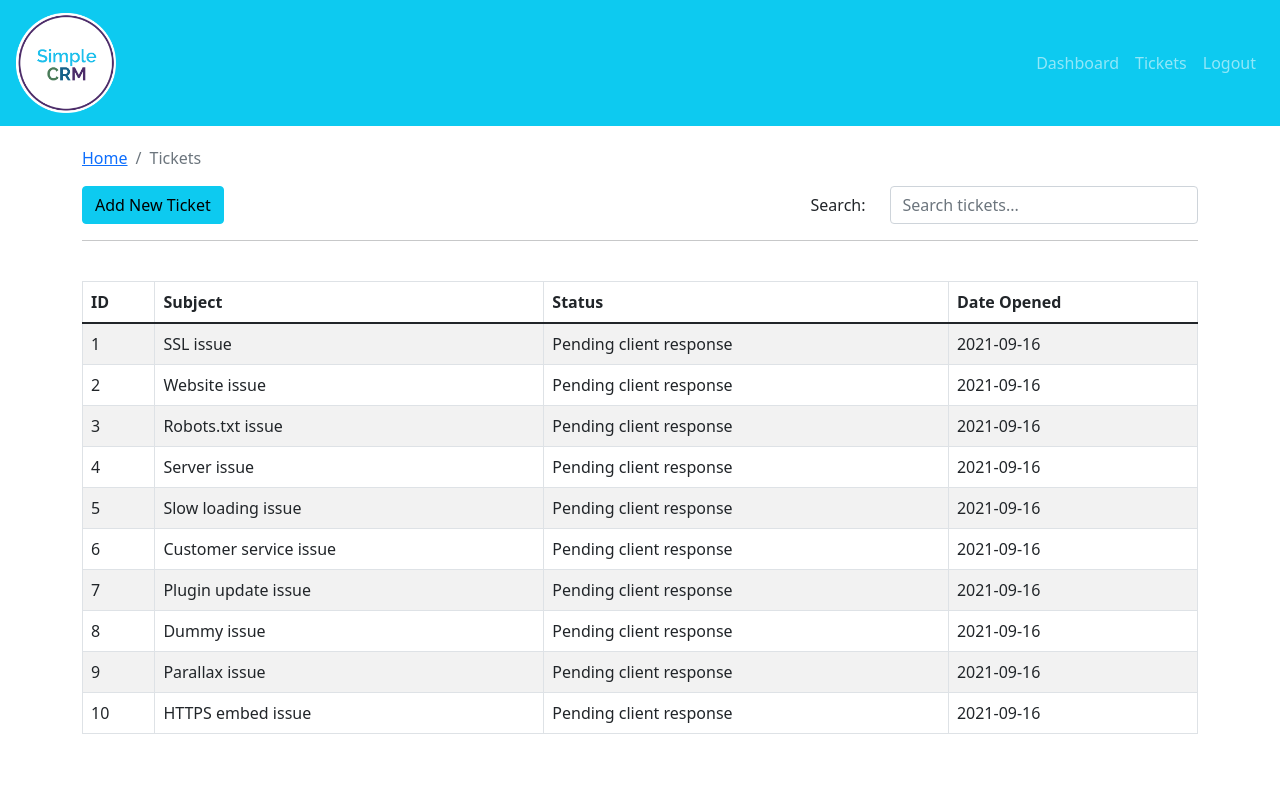
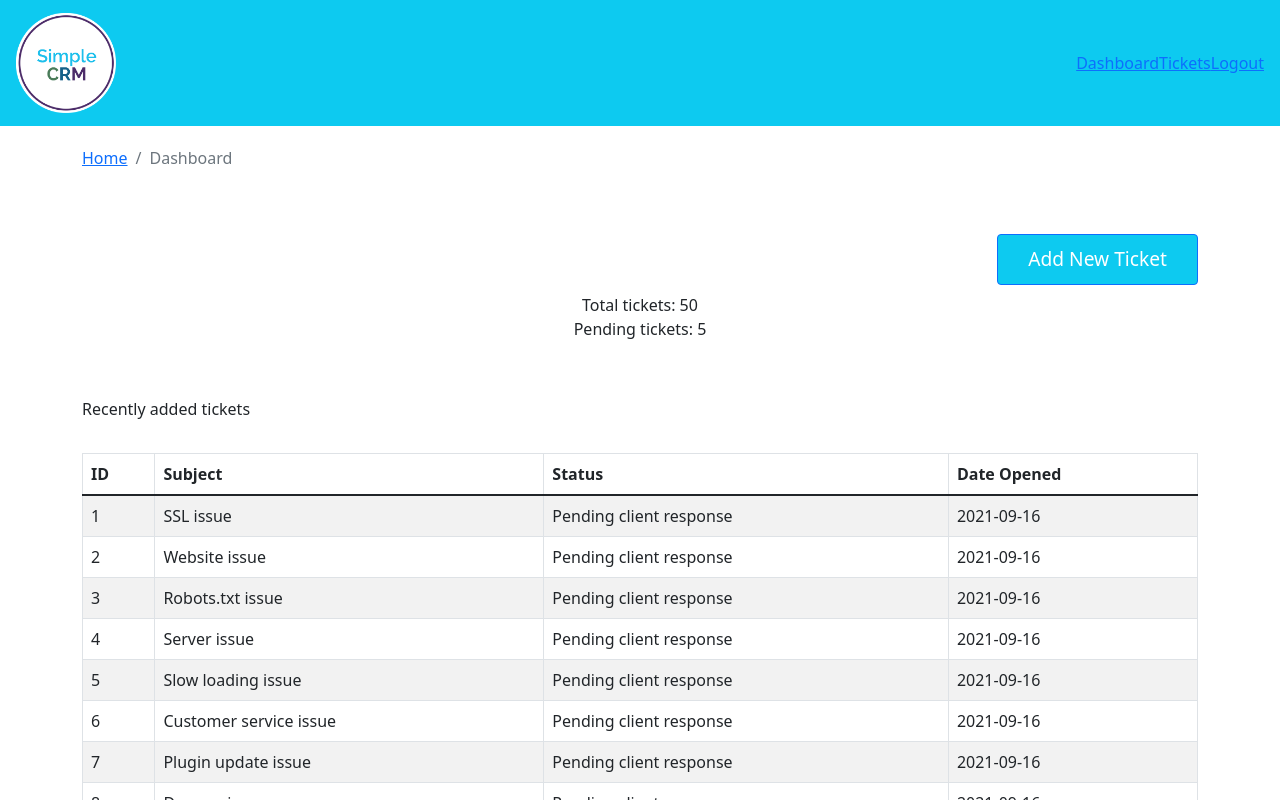
Before and after one commit to eddieolivas/crm-frontend, a React (Create React App) app: page / in a window 1280 px wide. Shown: the top 800 px of the page. Built offline with nearby package versions, Linux system fonts and the light colour scheme.

Commit message:
Started setting up React Router.

```diff
--- a/package.json
+++ b/package.json
@@ -11,6 +11,8 @@
     "react": "^17.0.2",
     "react-bootstrap": "^1.6.3",
     "react-dom": "^17.0.2",
+    "react-router-bootstrap": "^0.25.0",
+    "react-router-dom": "^5.3.0",
     "react-scripts": "4.0.3",
     "web-vitals": "^1.0.1"
   },
--- a/src/App.js
+++ b/src/App.js
@@ -1,17 +1,23 @@
-import './App.css';
-import { DefaultLayout } from './layouts/DefaultLayout';
-// import { NewTicket } from './pages/newTicket/NewTicket';
-// import { Dashboard } from './pages/dashboard/Dashboard';
-import { TicketList } from './pages/ticketList/TicketList';
+import { BrowserRouter as Router, Switch } from "react-router-dom";
+
+import "./App.css";
+import { DefaultLayout } from "./layouts/DefaultLayout";
+import { NewTicket } from "./pages/newTicket/NewTicket";
+import { Dashboard } from "./pages/dashboard/Dashboard";
+import { TicketList } from "./pages/ticketList/TicketList";
 
 function App() {
   return (
     <div className="App">
-      <DefaultLayout>
-        {/* <Dashboard /> */}
-        {/* <NewTicket /> */}
-        <TicketList />
-      </DefaultLayout>
+      <Router>
+        <Switch>
+          <DefaultLayout>
+            <Dashboard />
+            <NewTicket />
+            <TicketList />
+          </DefaultLayout>
+        </Switch>
+      </Router>
     </div>
   );
 }
--- a/src/layouts/partials/Header.js
+++ b/src/layouts/partials/Header.js
@@ -1,6 +1,8 @@
-import React from 'react';
-import { Navbar, Nav } from 'react-bootstrap';
-import logo from '../../assets/images/logo.png';
+import React from "react";
+import { Navbar, Nav } from "react-bootstrap";
+import { Link } from "react-router-dom";
+
+import logo from "../../assets/images/logo.png";
 
 export const Header = () => {
   return (
@@ -9,19 +11,21 @@ export const Header = () => {
       collapseOnSelect
       variant="dark"
       bg="info"
-      expand="md">
+      expand="md"
+    >
       <Navbar.Brand>
-        <a href="/"><img src={logo} alt="CRM logo" width="100px" /></a>
+        <a href="/">
+          <img src={logo} alt="CRM logo" width="100px" />
+        </a>
       </Navbar.Brand>
-      <Navbar.Toggle
-        aria-controls="basic-navbar-nav" />
+      <Navbar.Toggle aria-controls="basic-navbar-nav" />
       <Navbar.Collapse id="basic-navbar-nav">
         <Nav className="ms-auto">
-          <Nav.Link href="/dashboard">Dashboard</Nav.Link>
-          <Nav.Link href="/dashboard">Tickets</Nav.Link>
-          <Nav.Link href="/dashboard">Logout</Nav.Link>
+          <Link to="/dashboard">Dashboard</Link>
+          <Link to="/dashboard">Tickets</Link>
+          <Link to="/dashboard">Logout</Link>
         </Nav>
       </Navbar.Collapse>
     </Navbar>
-  )
-}
+  );
+};
```
Also changed, not shown: 2 other files (tests, documents, lock files or other folders).
